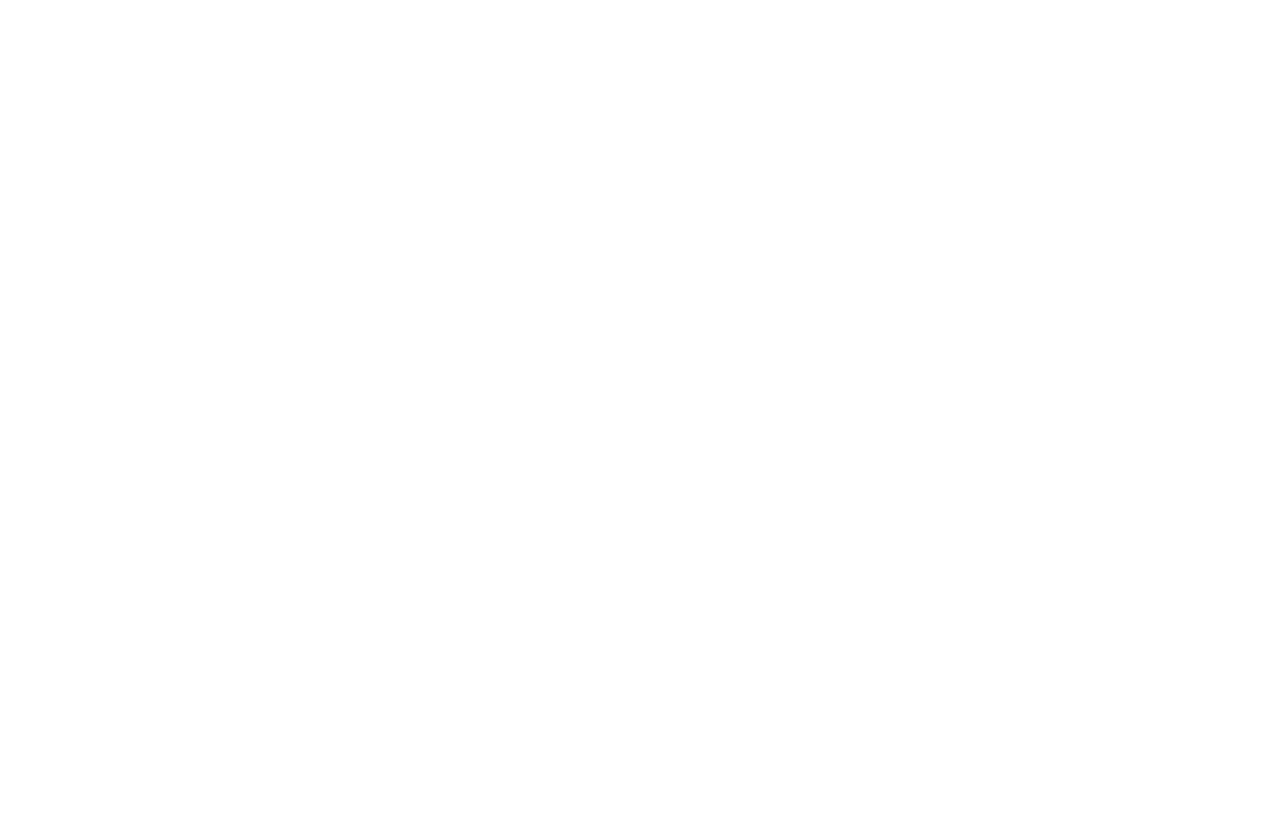
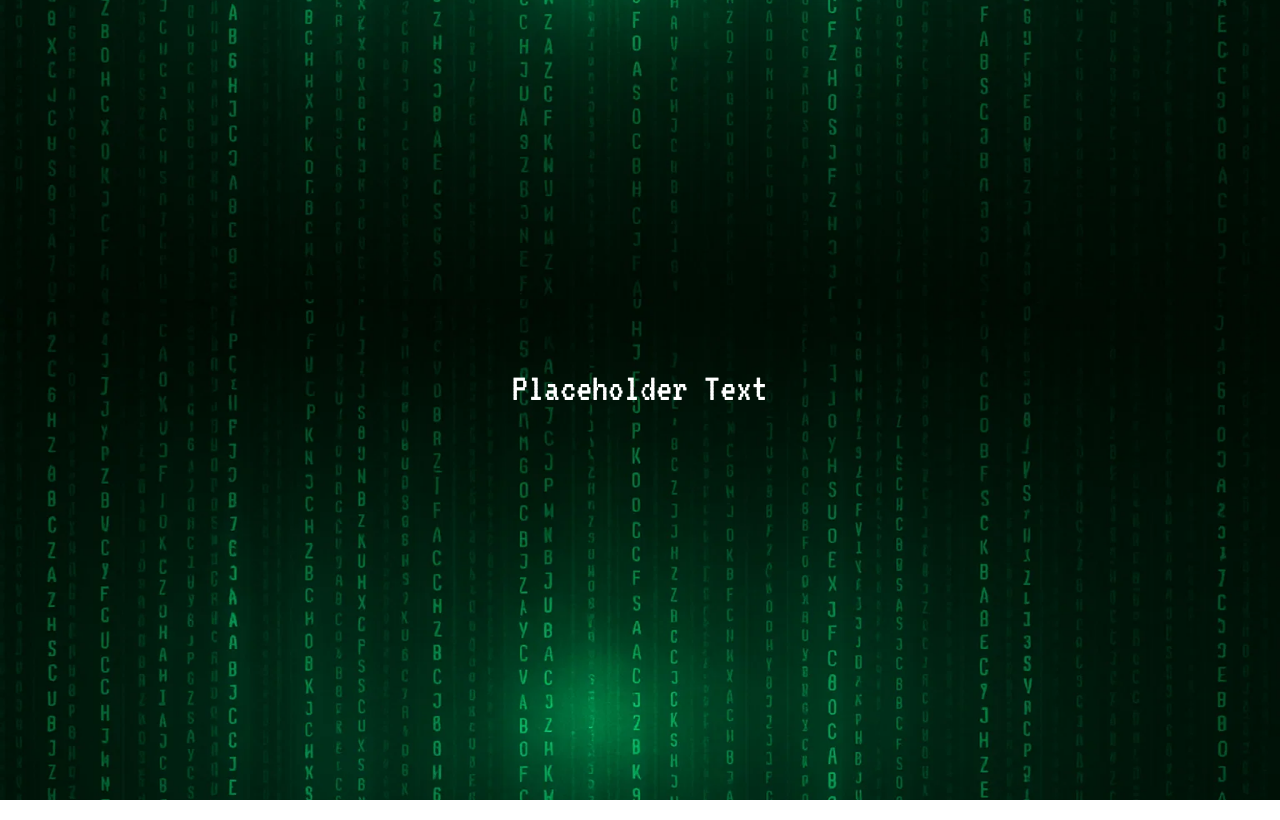
Before and after one commit to andre-frr/ZeroTrace, a plain HTML site: page zerotrace.html in a window 1280 px wide. Drawn offline with Linux system fonts and the light colour scheme.

Commit message:
Design inicial

```diff
--- a/css/styles.css
+++ b/css/styles.css
@@ -0,0 +1,13 @@
+html, body {
+    margin: 0;
+    padding: 0;
+    overflow: hidden;
+}
+
+canvas {
+    display: block;
+}
+
+html, body, canvas {
+    font-family: 'VT323', monospace;
+}
--- a/js/core/gameManager.js
+++ b/js/core/gameManager.js
@@ -5,29 +5,83 @@ export class GameManager {
     constructor(ctx) {
         this.ctx = ctx;
         this.levelManager = null;
-        this.inputManager = new InputManager(); // Instancia o InputManager
+        this.inputManager = new InputManager();
+        this.gameStarted = false;
+
+        // Configuração da imagem de fundo
+        this.bgImage = new Image();
+        this.bgLoaded = false;
+        this.bgImage.src = './assets/images/bg.webp';
+        this.bgImage.onload = () => {
+            this.bgLoaded = true;
+        };
+
+        // Propriedades do scroll no eixo Y
+        this.bgScrollY = 0; // Posição vertical do scroll
+        this.bgScrollSpeed = 1; // Velocidade do scroll
     }
 
     start() {
-        // Inicializa o gestor de inputs do utilizador
+        // Inicializar o gestor de inputs
         this.inputManager.initialize();
 
-        // Inicializa o gestor de níveis e inicia o ciclo do jogo
+        // Inicializar o gestor de níveis
         this.levelManager = new LevelManager(this.ctx);
+
+        // Listener para começar o jogo ao pressionar Enter
+        window.addEventListener('keydown', (event) => {
+            if (!this.gameStarted && event.key === 'Enter') {
+                this.gameStarted = true;
+            }
+        });
+
+        // Iniciar o loop do jogo
         this.gameLoop();
     }
 
+    drawBackground() {
+        if (this.bgLoaded) {
+            const {ctx, bgImage, bgScrollY} = this;
+
+            // Draw the original image
+            ctx.drawImage(bgImage, 0, bgScrollY, ctx.canvas.width, ctx.canvas.height);
+
+            // Draw the inverted image directly below the original
+            ctx.drawImage(bgImage, 0, bgScrollY - ctx.canvas.height, ctx.canvas.width, ctx.canvas.height);
+
+            // Update the scroll position
+            this.bgScrollY += this.bgScrollSpeed;
+
+            // Reset the scroll position when the original image fully scrolls out of view
+            if (this.bgScrollY >= ctx.canvas.height) {
+                this.bgScrollY = 0;
+            }
+        }
+    }
+
+    drawIntroMessage() {
+        const {ctx} = this;
+
+        // Mensagem introdutória
+        ctx.fillStyle = 'white';
+        ctx.font = '40px VT323';
+        ctx.textAlign = 'center';
+        ctx.fillText('Placeholder Text', ctx.canvas.width / 2, ctx.canvas.height / 2);
+    }
+
     gameLoop() {
-        // Limpa o canvas antes de desenhar o próximo frame
+        // Limpar o canvas para o próximo frame
         this.ctx.clearRect(0, 0, this.ctx.canvas.width, this.ctx.canvas.height);
+        this.drawBackground();
 
-        // Atualiza e renderiza o nível atual
-        if (this.levelManager) {
+        // Mostrar a mensagem de introdução se o jogo ainda não começou
+        if (!this.gameStarted) {
+            this.drawIntroMessage();
+        } else {
             this.levelManager.update();
             this.levelManager.render();
         }
 
-        // Solicita o próximo frame de animação
         requestAnimationFrame(() => this.gameLoop());
     }
 }
--- a/zerotrace.html
+++ b/zerotrace.html
@@ -5,6 +5,7 @@
     <meta name="viewport" content="width=device-width, initial-scale=1.0">
     <title>ZeroTrace: Infiltração ao FIB</title>
     <link rel="stylesheet" href="./css/styles.css">
+    <link rel="stylesheet" href="https://fonts.googleapis.com/css2?family=VT323&display=swap">
 </head>
 <body>
 <canvas id="gameCanvas"></canvas>
```
Also changed, not shown: assets/images/bg.webp (added).
